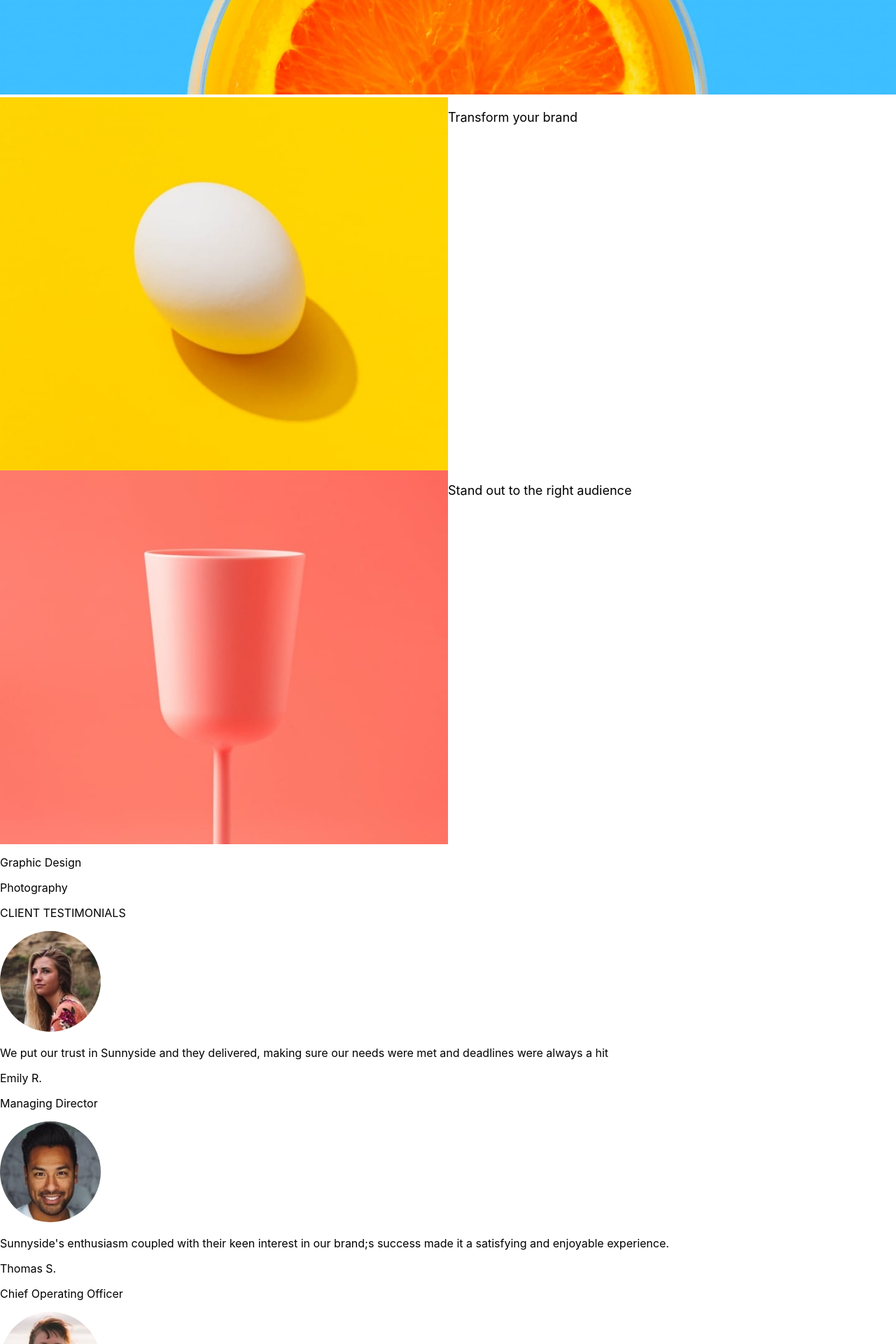
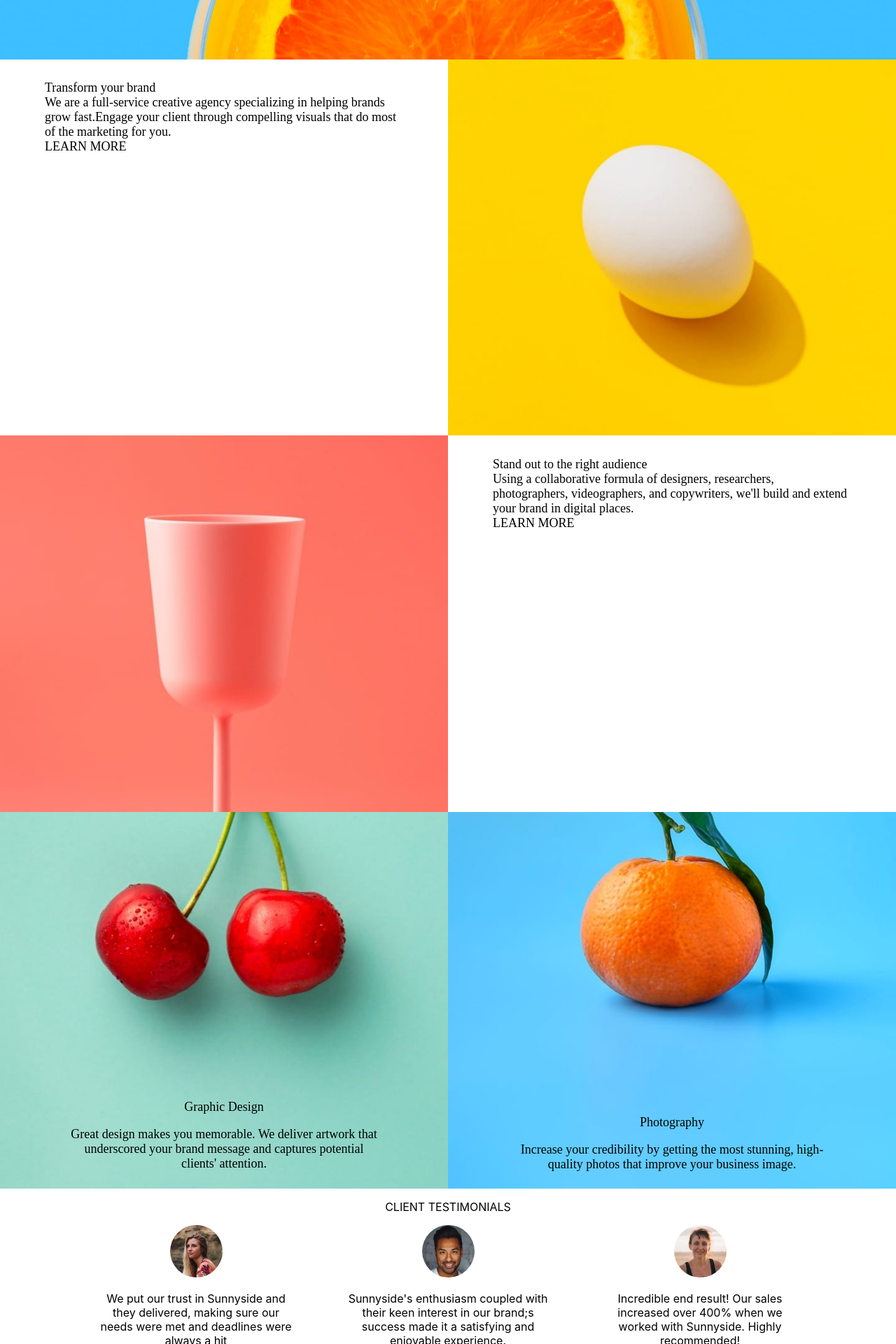
Before and after one commit to kabocha23/Sunnyside-Agency-Site, a React (Create React App) app: page / in a window 1280 px wide. Shown: the part 680-2600 px from the top of the page at 70% size. Built offline with nearby package versions, Linux system fonts and the light colour scheme.

Commit message:
worked on design and responsive layout

```diff
--- a/src/App.css
+++ b/src/App.css
@@ -1,4 +1,3 @@
 .App {
-  max-width: 1440px;
-  min-width: 375px;
+  width: 100%;
 }
--- a/src/Body/Body.css
+++ b/src/Body/Body.css
@@ -1,27 +1,131 @@
 .body-container {
-
+    width: 100%;
 }
 
+/* Transform your brand - Egg picture row */
 .body-egg {
     display: flex;
-    flex-flow: row wrap;
+    flex-flow: row-reverse wrap;
+    width: 100%;
+    max-height: 100%;
+    justify-content: center;
 }
-.body-egg img{
+.body-egg-image {
     width: 50%;
+    min-width: 477px;
+}
+.body-egg-image img {
+    width: 100%;
+    height: 100%;
+    min-width: 477px;
+}
+.body-egg-text {
+    margin: auto;
+    width: 50%;
+    min-width: 477px;
+    min-height: 477px;
+    font-size: 18px;
+    font-family: 'Barlow', serif;
+}
+.body-egg-text p {
+    text-align: left;
+    margin: 0% 10%;
 }
 
-.body-egg p{
-    font-size: 18px;
-}
-
+/* Stand out - Cup picture row */
 .body-cup {
     display: flex;
     flex-flow: row wrap;
+    width: 100%;
+    max-height: 100%;
+    justify-content: center;
 }
-.body-cup img{
+.body-cup-image {
     width: 50%;
+    min-width: 477px;
+}
+.body-cup-image img {
+    width: 100%;
+    height: 100%;
+    min-width: 477px;
 }
 
-.body-cup p{
+.body-cup-text {
+    margin: auto;
+    width: 50%;
+    min-width: 477px;
+    min-height: 477px;
     font-size: 18px;
+    font-family: 'Barlow', serif;
 }
+.body-cup-text p {
+    text-align: left;
+    margin: 0% 10%;
+}
+
+/* Graphic design - Photography row */
+.body-cherry-orange {
+    display: flex;
+    flex-flow: row wrap;
+    width: 100%;
+    max-height: 100%;
+    justify-content: center;
+}
+.body-graphic {
+    display: flex;
+    margin: auto;
+    width: 50%;
+    min-width: 477px;
+    min-height: 477px;
+    font-size: 18px;
+    font-family: 'Barlow', serif;
+    position: relative;
+}
+.body-graphic-image {
+    width: 100%;
+    min-width: 477px;
+}
+.body-graphic-image img {
+    width: 100%;
+    height: 100%;
+    min-width: 477px;
+    min-height: 477px;
+}
+.body-graphic-text {
+    width: 70%;
+    margin: 0 auto;
+    text-align: center;
+    position: absolute;
+    bottom: 0;
+    left: 50%;
+    transform: translate(-50%, -5%);
+}
+.body-photography {
+    display: flex;
+    margin: auto;
+    width: 50%;
+    min-width: 477px;
+    min-height: 477px;
+    font-size: 18px;
+    font-family: 'Barlow', serif;
+    position: relative;
+}
+.body-photography-image {
+    width: 100%;
+    min-width: 477px;
+}
+.body-photography-image img {
+    width: 100%;
+    height: 100%;
+    min-width: 477px;
+    min-height: 477px;
+}
+.body-photography-text {
+    width: 70%;
+    margin: 0 auto;
+    text-align: center;
+    position: absolute;
+    bottom: 0;
+    left: 50%;
+    transform: translate(-50%, -5%);
+}
--- a/src/Body/Body.js
+++ b/src/Body/Body.js
@@ -6,17 +6,50 @@ class Body extends Component{
     render(){
         return(
             <div className='body-container'>
+                {/* Transform your brand - Egg picture row */}
                 <div className='body-egg'>
-                    <img src={require('../images/image-transform.jpg')} />
-                    <p>Transform your brand</p>
+                    <div className='body-egg-image'>
+                        <img src={require('../images/image-transform.jpg')} alt='egg' />
+                    </div>
+                    <div className='body-egg-text'>
+                        <p>Transform your brand</p>
+                        <p>We are a full-service creative agency specializing in helping brands grow fast.Engage your client through compelling visuals that do most of the marketing for you.</p>
+                        <a><p>LEARN MORE</p></a>
+                    </div>
                 </div>
+                {/*  Stand out - Cup picture row */}
                 <div className='body-cup'>
-                    <img src={require('../images/image-stand-out.jpg')} />
-                    <p>Stand out to the right audience</p>
+                    <div className='body-cup-image'>
+                        <img src={require('../images/image-stand-out.jpg')} alt='cup'/>
+                    </div>
+                    <div className='body-cup-text'>
+                        <p>Stand out to the right audience</p>
+                        <p>Using a collaborative formula of designers, researchers, photographers, videographers, and copywriters, we'll build and extend your brand in digital places.</p>
+                        <a><p>LEARN MORE</p></a>
+                    </div>
+
                 </div>
+                {/* Graphic design - Photography row */}
                 <div className='body-cherry-orange'>
-                    <p>Graphic Design</p>
-                    <p>Photography</p>
+                    <div className='body-graphic'>
+                        <div className='body-graphic-image'>
+                            <img src={require('../images/image-graphic-design.jpg')} alt='cherry'/>
+                        </div>
+                        <div className='body-graphic-text'>
+                            <p>Graphic Design</p>
+                            <p>Great design makes you memorable. We deliver artwork that underscored your brand message and captures potential clients' attention.</p>
+                        </div>
+
+                    </div>
+                    <div className='body-photography'>
+                        <div className='body-photography-image'>
+                            <img src={require('../images/image-photography.jpg')} alt='orange'/>
+                        </div>
+                        <div className='body-photography-text'>
+                            <p>Photography</p>
+                            <p>Increase your credibility by getting the most stunning, high-quality photos that improve your business image.</p>
+                        </div>
+                    </div>
                 </div>
             </div>
         )
--- a/src/Footer/Footer.css
+++ b/src/Footer/Footer.css
@@ -0,0 +1,22 @@
+.footer-container {
+    text-align: center;
+    background-color: #88ccbf;
+    color: #256c5e;
+}
+.footer-title {
+    font-size: 18px;
+}
+.footer-links {
+    display: flex;
+    flex-flow: row wrap;
+    justify-content: space-evenly;
+    margin: 0 auto;
+    width: 200px;
+}
+.footer-contacts {
+    display: flex;
+    flex-flow: row wrap;
+    justify-content: space-evenly;
+    margin: 0 auto;
+    width: 200px;
+}
--- a/src/Header/Header.css
+++ b/src/Header/Header.css
@@ -1,17 +1,28 @@
 .header-container {
-    display: block;
+    display: flex;
+    flex-flow: row wrap;
     width: 100%;
-    max-width: 1440px;
     min-width: 375px;
+    position: relative;
+    text-align: center;
 }
 
 .header-title {
     background-color: #3dbeff;
     color: white;
+    font-family: 'Fraunces', serif;
+    font-weight: 900;
+    font-size: 50px;
+    width: 100%;
+    height: 40px;
+    text-align: center;
+    position: absolute;
+    top: 15%;
+    left: 50%;
+    transform: translate(-50%, -20%);
 }
 
 .header-image img {
     width: 100%;
-    max-width: 1440px;
-    min-width: 375px;
+    height: 100%;
 }
--- a/src/Navbar/Navbar.css
+++ b/src/Navbar/Navbar.css
@@ -2,10 +2,16 @@
     background-color: #3dbeff;
     color: white;
     display: flex;
+    height: 50px;
 }
 
 .navbar-title {
-    width: 20%;
+    flex-basis: 1;
+    width: 10%;
+}
+.navbar-title p {
+    width: 100%;
+    margin-left: 30px;
 }
 
 .navbar-menu {
@@ -14,4 +20,5 @@
     width: 40%;
     margin-left: auto;
     margin-right: 0;
+    flex-basis: 4;
 }
--- a/src/Outro/Outro.css
+++ b/src/Outro/Outro.css
@@ -5,7 +5,18 @@
     width: 100%
 }
 
-.outro-container img {
-    max-width: 25%;
-    min-width: 200px;
+.outro-first {
+    max-width: 50%;
+    min-width: 375px;
 }
+.outro-first img {
+    width: 50%;
+}
+
+.outro-second {
+    max-width: 50%;
+    min-width: 375px;
+}
+.outro-second img {
+    width: 50%;
+}
--- a/src/Outro/Outro.js
+++ b/src/Outro/Outro.js
@@ -6,11 +6,16 @@ class Outro extends Component{
     render(){
         return(
             <div className='outro-container'>
-                    <img src={require('../images/image-gallery-milkbottles.jpg')} alt='milk-bottles' />
-                    <img src={require('../images/image-gallery-orange.jpg')} alt='orange-on-plate' />
-                    <img src={require('../images/image-gallery-cone.jpg')} alt='empty-ice-cream-cone' />
-                    <img src={require('../images/image-gallery-sugarcubes.jpg')} alt='sugarcube-wall' />
+                <div className='outro-first'>
+                        <img src={require('../images/image-gallery-milkbottles.jpg')} alt='milk-bottles' />
+                        <img src={require('../images/image-gallery-orange.jpg')} alt='orange-on-plate' />
+                </div>
+                <div className='outro-second'>
+                        <img src={require('../images/image-gallery-cone.jpg')} alt='empty-ice-cream-cone' />
+                        <img src={require('../images/image-gallery-sugarcubes.jpg')} alt='sugarcube-wall' />
+                </div>
             </div>
+
         )
     }
 }
--- a/src/Testimonial/Testimonial.css
+++ b/src/Testimonial/Testimonial.css
@@ -1,3 +1,8 @@
+
+.testimonial-container {
+    text-align: center;
+}
 .testimonial-image {
     border-radius: 100px;
+    height: 75px;
 }
--- a/src/Testimonials/Testimonials.css
+++ b/src/Testimonials/Testimonials.css
@@ -0,0 +1,16 @@
+.testimonials-container {
+
+}
+.testimonials-title {
+    text-align: center;
+}
+.testimonials-boxes {
+    display: flex;
+    flex-flow: row wrap;
+    justify-content: space-evenly;
+    width: 90%;
+    margin: 0 auto;
+}
+.testimonials-box {
+    width: 25%;
+}
--- a/src/Testimonials/Testimonials.js
+++ b/src/Testimonials/Testimonials.js
@@ -15,19 +15,24 @@ class Testimonials extends Component{
                 <div className='testimonials-title'>
                     <p>CLIENT TESTIMONIALS</p>
                 </div>
-                <div className='testimonials-title'>
+                <div className='testimonials-boxes'>
+                    <div className='testimonials-box'>
                         <Testimonial
                             profilePic={imageEmily}
                             blurb="We put our trust in Sunnyside and they delivered, making sure our needs were met and deadlines were always a hit"
                             name="Emily R."
                             occupation="Managing Director"
                         />
+                    </div>
+                    <div className='testimonials-box'>
                         <Testimonial
                             profilePic={imageThomas}
                             blurb="Sunnyside's enthusiasm coupled with their keen interest in our brand;s success made it a satisfying and enjoyable experience."
                             name="Thomas S."
                             occupation="Chief Operating Officer"
                         />
+                    </div>
+                    <div className='testimonials-box'>
                         <Testimonial
                             profilePic={imageJennie}
                             blurb="Incredible end result! Our sales increased over 400% when we worked with Sunnyside. Highly recommended!"
@@ -36,6 +41,7 @@ class Testimonials extends Component{
                         />
                     </div>
                 </div>
+            </div>
         )
     }
 }
```
Also changed, not shown: src/Footer/Footer.js (+19 -4 lines). Lines whose indentation alone changed are shown as unchanged.
